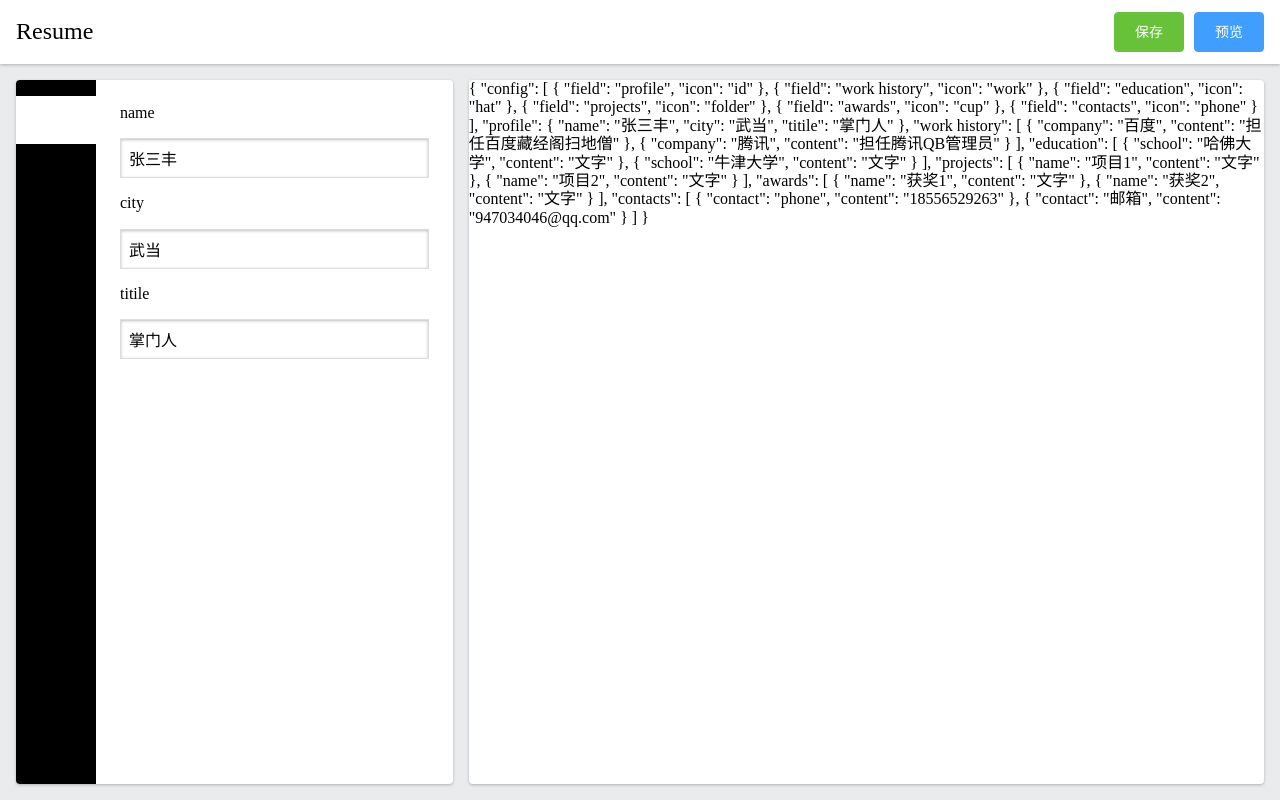
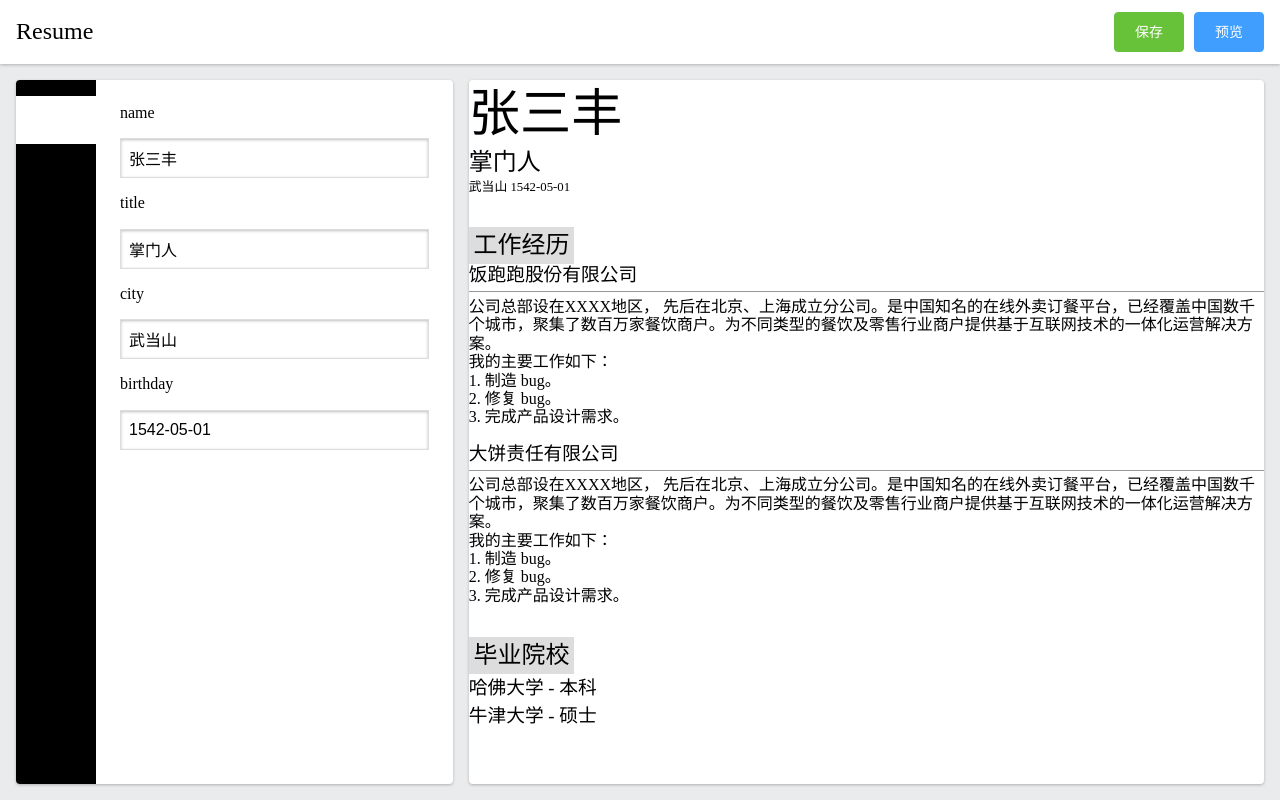
Before and after one commit to wangpeng1994/vue-resume, a Vue app: page / in a window 1280 px wide. Built offline with nearby package versions, Linux system fonts and the light colour scheme.

Commit message:
初步完成预览区：简介、工作经历、毕业院校 渲染

```diff
--- a/src/components/ResumeEditor.vue
+++ b/src/components/ResumeEditor.vue
@@ -93,7 +93,7 @@ export default {
     > label {
       display: block;
     }
-    input[type=text] {
+    input[type="text"] {
       margin: 16px 0;
       border: 1px solid #ddd;
       box-shadow: inset 0 1px 3px 0 rgba(0,0,0,0.25);
--- a/src/components/ResumePreview.vue
+++ b/src/components/ResumePreview.vue
@@ -1,6 +1,42 @@
 <template>
   <div id="resumePreview">
-    {{ resume }}
+
+    <section data-name="profile" v-show="resume.profile">
+      <h1>
+        {{ resume.profile.name }}
+      </h1>
+      <h2> {{ resume.profile.title }} </h2>
+      <p>
+        <small> {{ resume.profile.city }} </small>
+        <small> {{ resume.profile.birthday }} </small>
+      </p>
+    </section>
+
+    <section data-name="workHistory" v-show="resume.workHistory">
+      <h2>工作经历</h2>
+      <ol>
+        <li v-for="item in resume.workHistory">
+          <h3> {{ item.company }} </h3>
+          <p v-show="item.content"> {{ item.content }} </p>
+        </li>
+      </ol>
+    </section>
+
+    <section data-name="education" v-show="resume.education">
+      <h2>毕业院校</h2>
+      <ol>
+        <li v-for="item in resume.education">
+          <h3>
+            {{ item.school }}
+            <span v-show="item.content"> - {{ item.content }} </span>
+          </h3>
+        </li>
+      </ol>
+    </section>
+
+
+
+
   </div>
 </template>
 
@@ -15,12 +51,49 @@ export default {
 }
 </script>
 
-<style>
+<style lang="scss">
   #resumePreview {
     flex-grow: 1;
     margin-left: 16px;
     background:#fff;
     box-shadow:0 1px 3px 0 rgba(0,0,0,0.25);
     border-radius: 4px;
+    overflow-Y: auto;
+    * {
+      box-sizing: border-box;
+      font-weight: normal;
+      font-variant: normal;
+    }
+    ol { list-style: none; }
+    section + section { margin-top: 2em; } // 巧妙设置间隙，不用去头或去尾
+    p { white-space: pre-line; } // 合并空白字符，但是保留换行符
+    section {
+      margin-bottom: .5em;
+      > h2:first-child {
+        background: #ddd;
+        display: inline-block; //这样背景色就不会占满正行
+        padding: .2em;
+      }
+    }
+    section[data-name="profile"] {
+      > h1 {
+        margin: .1em 0;
+        font-size: 3.2em;
+      }
+    }
+    section[data-name="workHistory"] {
+      li + li { margin-top: 1em; }
+      li {
+        h3 {
+          border-bottom: 1px solid #999;
+          padding-bottom: .3em;
+          margin-bottom: .3em;
+        }
+      }
+    }
+    section[data-name="education"] {
+      li { line-height: 1.5; }
+    }
+
   }
 </style>
--- a/src/store/index.js
+++ b/src/store/index.js
@@ -9,7 +9,7 @@ export default new Vuex.Store({
     resume: {
       config: [
         { field: 'profile', icon: 'id' },
-        { field: 'work history', icon: 'work' },
+        { field: 'workHistory', icon: 'work' },
         { field: 'education', icon: 'hat' },
         { field: 'projects', icon: 'folder' },
         { field: 'awards', icon: 'cup' },
@@ -17,16 +17,30 @@ export default new Vuex.Store({
       ],
       profile: {
         name: '张三丰',
-        city: '武当',
-        titile: '掌门人'
+        title: '掌门人',
+        city: '武当山',
+        birthday: '1542-05-01'
+
       },
-      'work history': [
-        {company: '百度', content: '担任百度藏经阁扫地僧'},
-        {company: '腾讯', content: '担任腾讯QB管理员'}
+      workHistory: [
+        {
+          company: '饭跑跑股份有限公司', content: `公司总部设在XXXX地区， 先后在北京、上海成立分公司。是中国知名的在线外卖订餐平台，已经覆盖中国数千个城市，聚集了数百万家餐饮商户。为不同类型的餐饮及零售行业商户提供基于互联网技术的一体化运营解决方案。
+          我的主要工作如下：
+          1. 制造 bug。
+          2. 修复 bug。
+          3. 完成产品设计需求。`
+        },
+        {
+          company: '大饼责任有限公司', content: `公司总部设在XXXX地区， 先后在北京、上海成立分公司。是中国知名的在线外卖订餐平台，已经覆盖中国数千个城市，聚集了数百万家餐饮商户。为不同类型的餐饮及零售行业商户提供基于互联网技术的一体化运营解决方案。
+          我的主要工作如下：
+          1. 制造 bug。
+          2. 修复 bug。
+          3. 完成产品设计需求。`
+        }
       ],
       education: [
-        { school: '哈佛大学', content: '文字' },
-        { school: '牛津大学', content: '文字' }
+        { school: '哈佛大学', content: '本科' },
+        { school: '牛津大学', content: '硕士' }
       ],
       projects: [
         { name: '项目1', content: '文字' },
```
